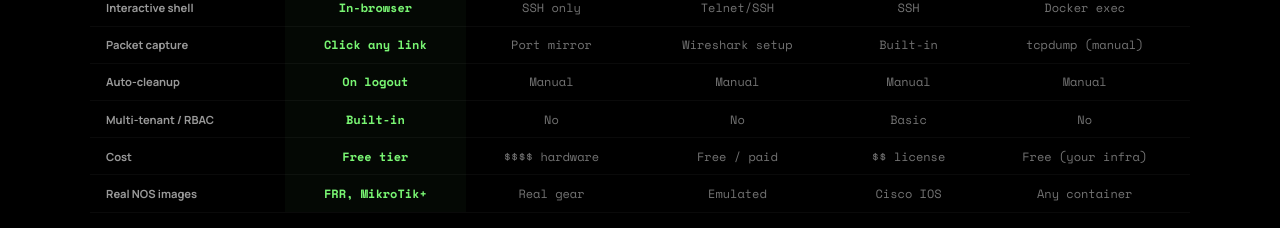
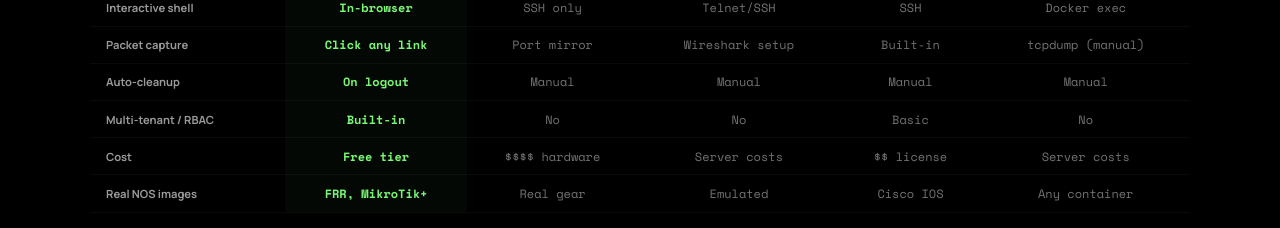
Before and after one commit to vivek-dodia/labbed-platform, a Next.js app in the folder frontend/app/: page /landing in a window 1280 px wide. Shown: the part 4314-4542 px from the top of the page. Built offline with nearby package versions, Linux system fonts and the light colour scheme; no server answers.

Commit message:
Fix comparison table: GNS3 and Containerlab cost says server costs

```diff
--- a/frontend/app/src/app/landing/page.tsx
+++ b/frontend/app/src/app/landing/page.tsx
@@ -437,7 +437,7 @@
                   { feature: "Packet capture", vals: ["Click any link", "Port mirror", "Wireshark setup", "Built-in", "tcpdump (manual)"] },
                   { feature: "Auto-cleanup", vals: ["On logout", "Manual", "Manual", "Manual", "Manual"] },
                   { feature: "Multi-tenant / RBAC", vals: ["Built-in", "No", "No", "Basic", "No"] },
-                  { feature: "Cost", vals: ["Free tier", "$$$$ hardware", "Free / paid", "$$ license", "Free (your infra)"] },
+                  { feature: "Cost", vals: ["Free tier", "$$$$ hardware", "Server costs", "$$ license", "Server costs"] },
                   { feature: "Real NOS images", vals: ["FRR, MikroTik+", "Real gear", "Emulated", "Cisco IOS", "Any container"] },
                 ].map((row, ri) => (
                   <tr key={ri} style={{ borderBottom: "1px solid rgba(255,255,255,0.04)" }}>
```
